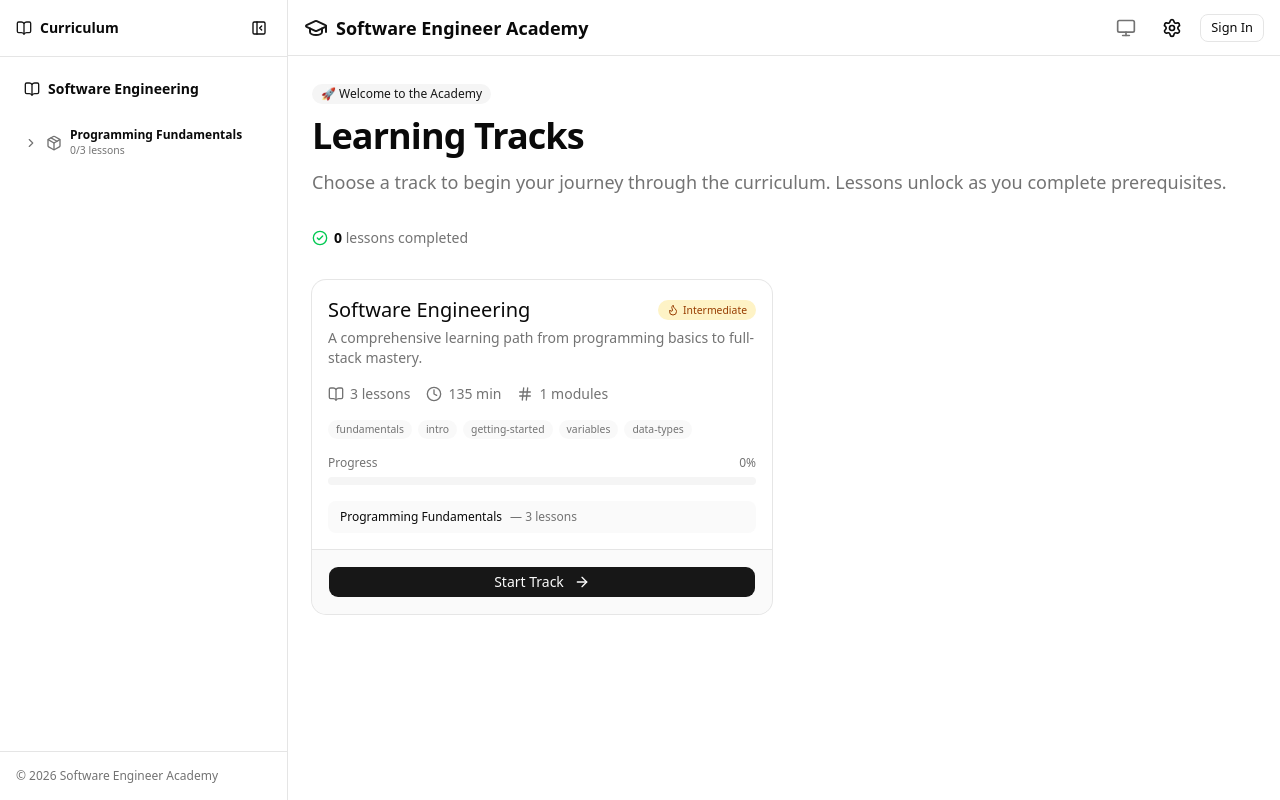
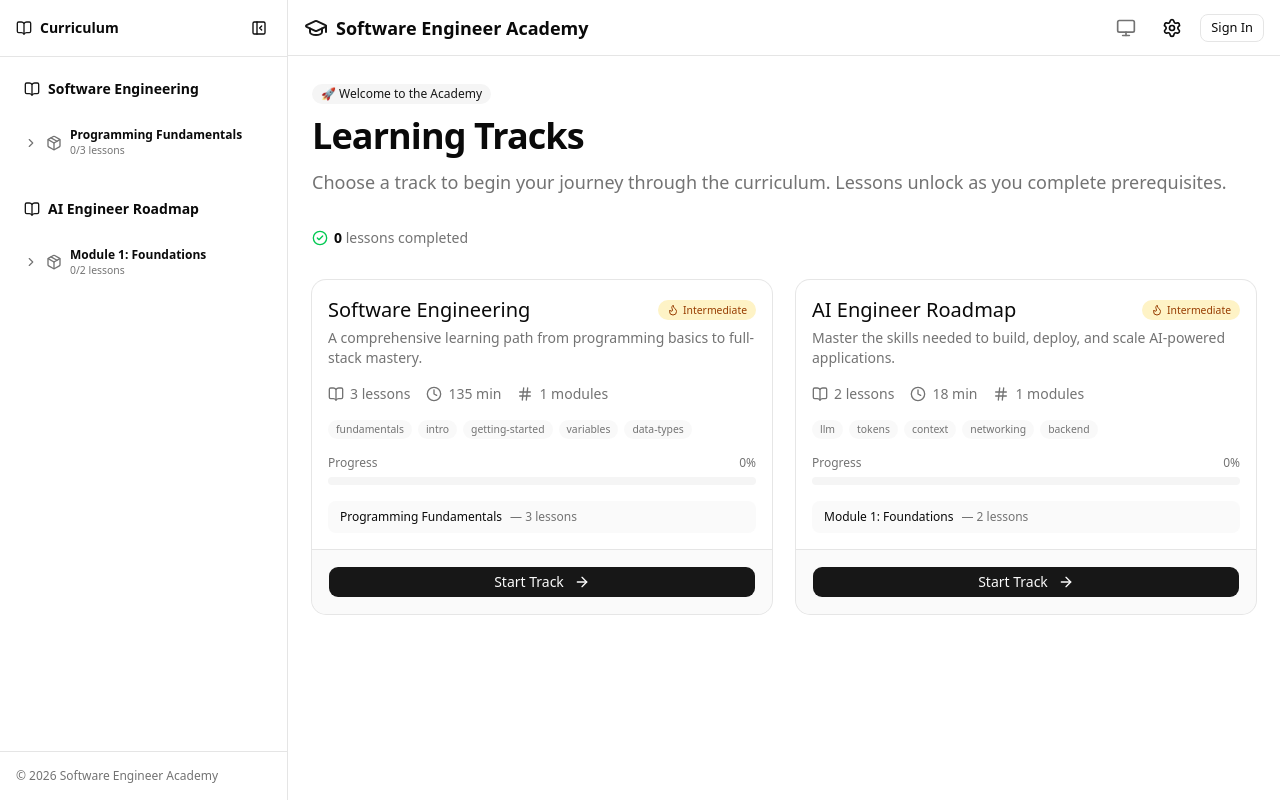
Before and after one commit to alshamali-tech/interactive-roadmaps, a React (Vite) app: page / in a window 1280 px wide. Built offline with nearby package versions, Linux system fonts and the light colour scheme.

Commit message:
Content Creation - Module 1 Bundle

```diff
--- /dev/null
+++ b/src/content/ai-engineer/module-01-foundations.ts
@@ -0,0 +1,114 @@
+/**
+ * Module 1: Foundations — AI Engineer Track
+ *
+ * The first module in the AI Engineer roadmap. Introduces core concepts
+ * like tokens/context windows and networking fundamentals that every
+ * AI engineer needs to understand.
+ */
+
+import type { Lesson } from '@/curriculum/schema';
+
+export const module01Lessons: Lesson[] = [
+  {
+    id: 'tokens',
+    title: 'Tokens & Context Windows',
+    description:
+      'Understand how LLMs process text and why context window limits matter for your prompts.',
+    prerequisites: [],
+    metadata: {
+      difficulty: 'beginner',
+      estimatedMinutes: 10,
+      tags: ['llm', 'tokens', 'context'],
+      version: '1.0.0',
+    },
+    content: {
+      markdown: `# Understanding Tokens & Context Windows
+
+Large Language Models don't read words. They read **tokens**. A token is roughly 4 characters, or about 3/4 of a word.
+
+### Why does this matter?
+Every model has a **Context Window** (e.g., 4,096 tokens). If your prompt + the AI's response exceeds this limit, the model will crash or truncate your text.
+
+Let's test this! Type some text in the Sandbox below and watch how many tokens it generates.
+
+{{widget:sandbox-tokens}}
+
+### Challenge
+Try pasting a large block of text (like a terms of service agreement) into the sandbox. Notice how quickly the token count climbs!`,
+      widgets: [
+        {
+          id: 'sandbox-tokens',
+          type: 'sandbox',
+          props: {
+            inputType: 'text',
+            outputType: 'text',
+            initialState: 'Type here to count tokens...',
+            label: 'Token Counter',
+            placeholder: 'Paste or type any text to see how many tokens it generates...',
+            processFunction: `function process(input) {
+  // Simple token approximation: ~4 chars per token (GPT-style)
+  const chars = input.length;
+  const words = input.trim() ? input.trim().split(/\\s+/).length : 0;
+  const approxTokens = Math.ceil(chars / 4);
+  const sentences = input.split(/[.!?]+/).filter(s => s.trim()).length;
+
+  return \`
+Character count:  \${chars}
+Word count:       \${words}
+Sentence count:   \${sentences}
+──────────────────────────
+Approx tokens:    ~\${approxTokens}
+(GPT-style: ~4 chars per token)
+
+Context window usage (4K model):
+\${'█'.repeat(Math.min(Math.round((approxTokens / 4096) * 30), 30))}\${'░'.repeat(Math.max(30 - Math.round((approxTokens / 4096) * 30), 0))} \${((approxTokens / 4096) * 100).toFixed(1)}%
+\`;
+}`,
+          },
+        },
+      ],
+    },
+  },
+  {
+    id: 'tcp-ip-basics',
+    title: 'Network Basics: The TCP/IP Handshake',
+    description:
+      'Learn the 3-way handshake that underpins every network request — and why it matters for AI latency.',
+    prerequisites: ['tokens'],
+    metadata: {
+      difficulty: 'intermediate',
+      estimatedMinutes: 8,
+      tags: ['networking', 'backend', 'tcp'],
+      version: '1.0.0',
+    },
+    content: {
+      markdown: `# The TCP/IP 3-Way Handshake
+
+Before data can be sent over a network, the client and server must establish a connection. This is called the 3-way handshake (SYN, SYN-ACK, ACK).
+
+Let's visualize this process:
+
+{{widget:tcp-visualizer}}
+
+As an AI Engineer, you need to understand this because network latency during this handshake can severely impact the **Time-to-First-Token (TTFT)** in your RAG pipelines. Every external API call to an LLM provider (OpenAI, Anthropic, etc.) goes through this handshake before any data flows.
+
+### Key Takeaway
+When you see high TTFT numbers in your AI application, the TCP handshake is often the hidden culprit — especially for users far from the provider's data centers.`,
+      widgets: [
+        {
+          id: 'tcp-visualizer',
+          type: 'tcp-ip',
+          props: {
+            clientIp: '192.168.1.10',
+            serverIp: '10.0.0.5',
+            sequence: [
+              { step: '1. SYN', from: 'client', label: 'Seq=100' },
+              { step: '2. SYN-ACK', from: 'server', label: 'Seq=300, Ack=101' },
+              { step: '3. ACK', from: 'client', label: 'Ack=301' },
+            ],
+          },
+        },
+      ],
+    },
+  },
+];
--- a/src/curriculum/graph.ts
+++ b/src/curriculum/graph.ts
@@ -1,4 +1,5 @@
 import type { Lesson, Module, Track } from './schema';
+import { module01Lessons } from '@/content/ai-engineer/module-01-foundations';
 
 // ─── Lessons ────────────────────────────────────────────────────────────────
 
@@ -507,6 +508,16 @@ const fundamentalsModule: Module = {
   lessons: [lesson1, lesson2, lesson3],
 };
 
+// ─── AI Engineer Module ─────────────────────────────────────────────────────
+
+const aiFoundationsModule: Module = {
+  id: 'module-ai-foundations',
+  title: 'Module 1: Foundations',
+  description:
+    'Core concepts every AI engineer needs — from tokens and context windows to networking fundamentals.',
+  lessons: module01Lessons,
+};
+
 // ─── Track ──────────────────────────────────────────────────────────────────
 
 export const tracks: Track[] = [
@@ -517,6 +528,13 @@ export const tracks: Track[] = [
       'A comprehensive learning path from programming basics to full-stack mastery.',
     modules: [fundamentalsModule],
   },
+  {
+    id: 'ai-engineer',
+    title: 'AI Engineer Roadmap',
+    description:
+      'Master the skills needed to build, deploy, and scale AI-powered applications.',
+    modules: [aiFoundationsModule],
+  },
 ];
 
 /**
```
